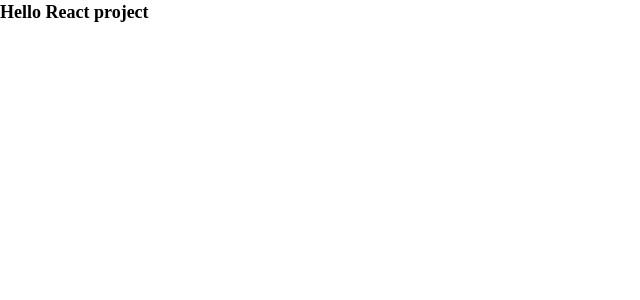
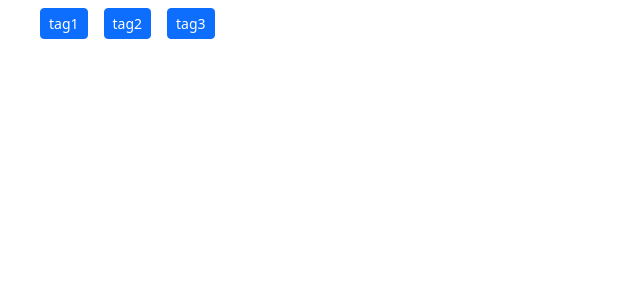
Before and after one commit to VladimirShadrov/React-projects, a React (Vite) app in the folder Pomodoro/: page / in a window 1280 px wide. Shown: the top 300 px of the page, without its empty margins (0-640 px from the left). Built offline with nearby package versions, Linux system fonts and the light colour scheme.

Commit message:
Добавлен функционал каунтера

```diff
--- a/Pomodoro/src/App.tsx
+++ b/Pomodoro/src/App.tsx
@@ -1,9 +1,11 @@
+import Counter from './components/counter';
+
 
 const App = () => {
 
   return (
     <div>
-      <h1>Hello React project</h1>
+      <Counter />
     </div>
   );
 };
--- /dev/null
+++ b/Pomodoro/src/components/counter.tsx
@@ -0,0 +1,52 @@
+import { useState } from 'react';
+
+const Counter = () => {
+  const [count, setCount] = useState<number>(0);
+  const [tags, setTags] = useState<string[]>(['tag1', 'tag2', 'tag3']);
+
+  const handleIncrement = () => {
+    setCount(count + 1);
+  };
+
+  const handleDecrement = () => {
+    if (count === 0) {
+      return;
+    }
+    setCount(count - 1);
+  };
+
+  const updateCount = () => {
+    return count <= 0 ? 'Empty' : count;
+  };
+
+  const getBadgeClasses = () => {
+    let classes = 'badge m-2 ';
+    count <= 0 ? classes += 'text-bg-warning' : classes += 'text-bg-primary';
+    return classes;
+  };
+
+  const handleTagChange = (id: string) => {
+    setTags(tags.filter(tag => tag !== id));
+  };
+
+  const renderTags = () => {
+    return tags.length > 0
+      ? tags.map(tag => <li key={tag} className='btn btn-primary btn-sm m-2' onClick={() => handleTagChange(tag)}>{tag}</li>)
+      : 'No tags';
+  };
+
+  if (tags.length) {
+    return <ul>{renderTags()}</ul>;
+  }
+
+  return (
+    <>
+      <span className={getBadgeClasses()}>{updateCount()}</span>
+      <button onPointerDown={handleIncrement} type="button" className='btn btn-primary btn-sm m-2'>+</button>
+      <button onPointerDown={handleDecrement} type="button" className='btn btn-primary btn-sm m-2'>-</button>
+    </>
+
+  );
+};
+
+export default Counter;
--- a/Pomodoro/src/main.tsx
+++ b/Pomodoro/src/main.tsx
@@ -1,6 +1,6 @@
 import React from 'react';
 import ReactDOM from 'react-dom/client';
-import './styles/index.css';
+import 'bootstrap/dist/css/bootstrap.css';
 import App from './App';
 
 
--- a/Pomodoro/src/styles/index.css
+++ /dev/null
@@ -1,47 +0,0 @@
-* {
-  margin: 0;
-  padding: 0;
-  box-sizing: border-box;
-  font-size: 18px;
-  line-height: 24px;
-}
-
-.posts {
-  max-width: 1000px;
-  margin: 0 auto;
-  padding: 18px 12px;
-}
-
-.navbar {
-  padding: 12px;
-  background: lightgray;
-  display: flex;
-  justify-content: space-between;
-}
-
-.links-wrapper {
-  display: flex;
-  justify-content: center;
-  align-items: center;
-  gap: 6px;
-  margin-left: auto;
-}
-
-.nav-link {
-  text-decoration: none;
-  color: black;
-  font-weight: bold;
-  transition: all 0.1s;
-
-  &.active {
-    color: red;
-
-    &:hover {
-      color: red;
-    }
-  }
-
-  &:hover {
-    color: gray;
-  }
-}
```
